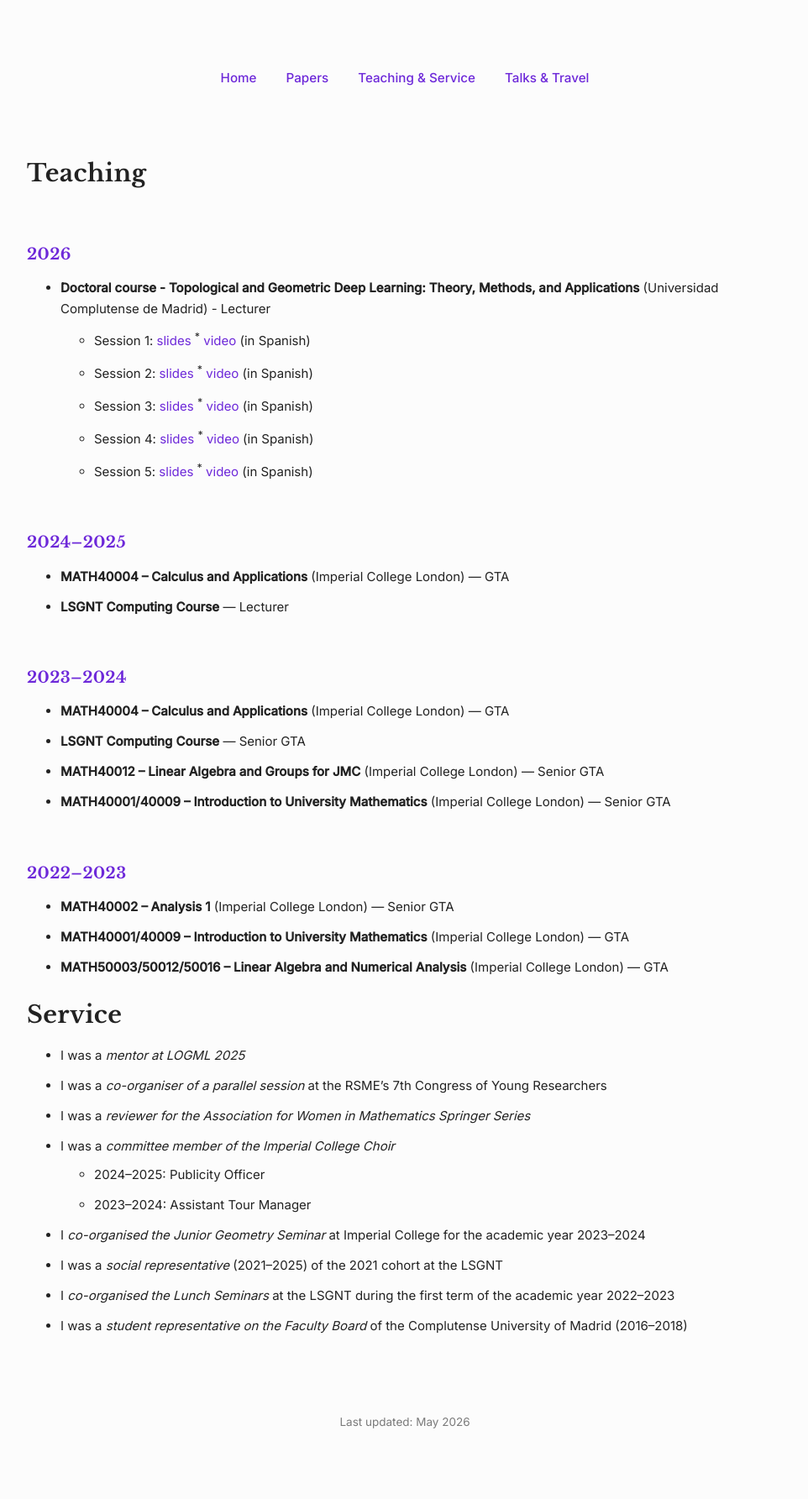
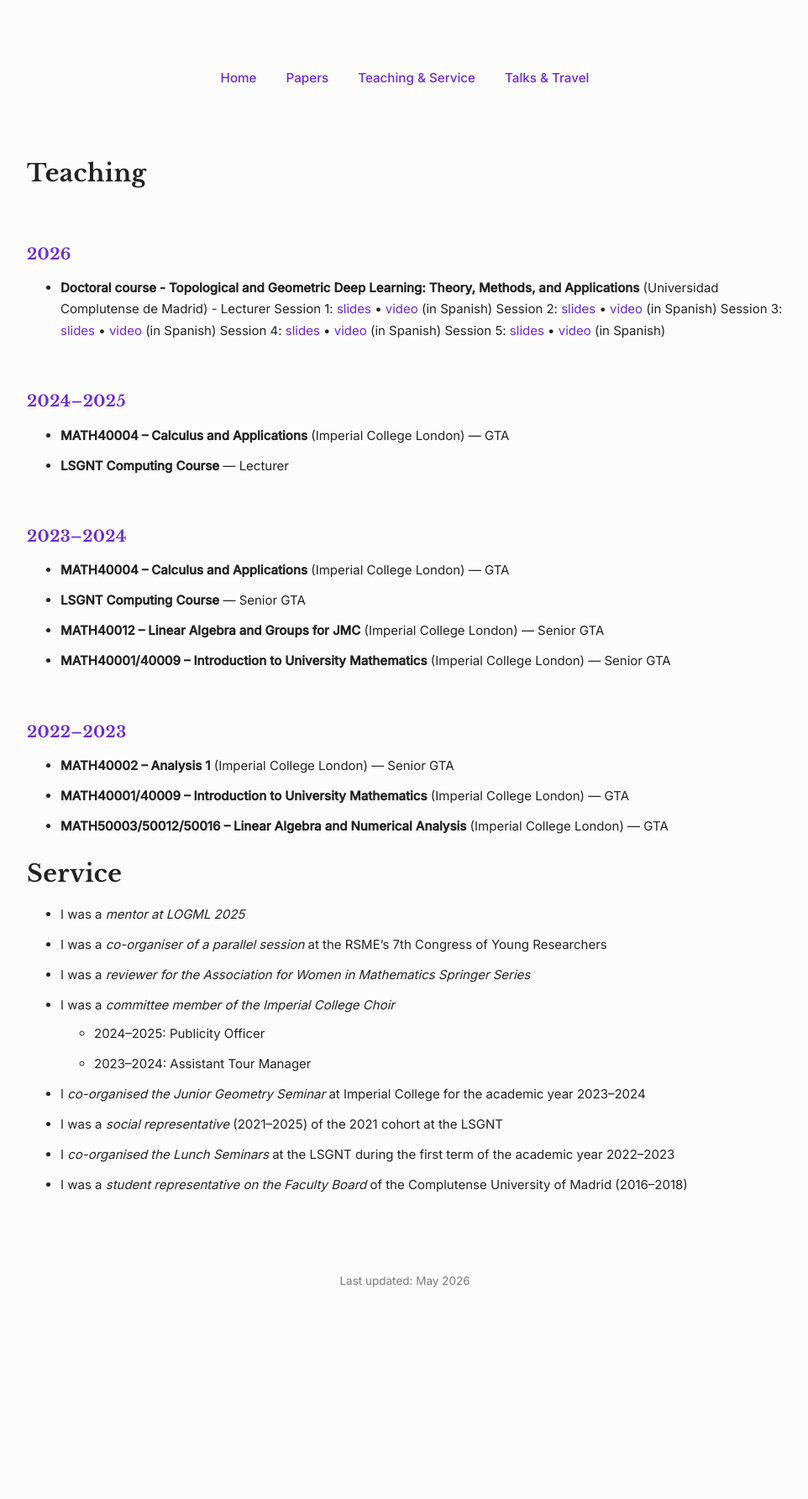
Before and after one commit to inesgare/inesgare.github.io, a Jekyll site: the page built from teaching.md, in a window 1280 px wide. Shown: the whole page at 84% size, without its empty margins (158-1120 px from the left). Built offline with Jekyll 4.4.1, drawn with Linux system fonts in a browser that asks for light colours; after the commit the page ends 1617 px from its top, so only the background shows below that; some of the changed lines change nothing that is shown.

Commit message:
added changes

```diff
--- a/teaching.md
+++ b/teaching.md
@@ -7,11 +7,11 @@
 ## 2026
 
 - **Doctoral course - Topological and Geometric Deep Learning: Theory, Methods, and Applications** (Universidad Complutense de Madrid) - Lecturer
-  - Session 1: [slides](docs/session-1.pdf) <sup>&#42;</sup> [video](https://www.youtube.com/watch?v=ulDG8q5DmeE) (in Spanish)
-  - Session 2: [slides](docs/session-2.pdf) <sup>&#42;</sup> [video](https://www.youtube.com/watch?v=NeMBwgLs4nw) (in Spanish)
-  - Session 3: [slides](docs/session-3.pdf) <sup>&#42;</sup> [video](https://www.youtube.com/watch?v=k91GEMZp3JE) (in Spanish)
-  - Session 4: [slides](docs/session-4.pdf) <sup>&#42;</sup> [video](https://www.youtube.com/watch?v=jbNIGMaDqaY) (in Spanish)
-  - Session 5: [slides](docs/session-5.pdf) <sup>&#42;</sup> [video](https://www.youtube.com/watch?v=8ScVgSXzYmE&t=1s) (in Spanish)
+Session 1: [slides](docs/session-1.pdf) &bull; [video](https://www.youtube.com/watch?v=ulDG8q5DmeE) (in Spanish)
+Session 2: [slides](docs/session-2.pdf) &bull; [video](https://www.youtube.com/watch?v=NeMBwgLs4nw) (in Spanish)
+Session 3: [slides](docs/session-3.pdf) &bull; [video](https://www.youtube.com/watch?v=k91GEMZp3JE) (in Spanish)
+Session 4: [slides](docs/session-4.pdf) &bull; [video](https://www.youtube.com/watch?v=jbNIGMaDqaY) (in Spanish)
+Session 5: [slides](docs/session-5.pdf) &bull; [video](https://www.youtube.com/watch?v=8ScVgSXzYmE&t=1s) (in Spanish)
 
 ## 2024–2025
 
```
